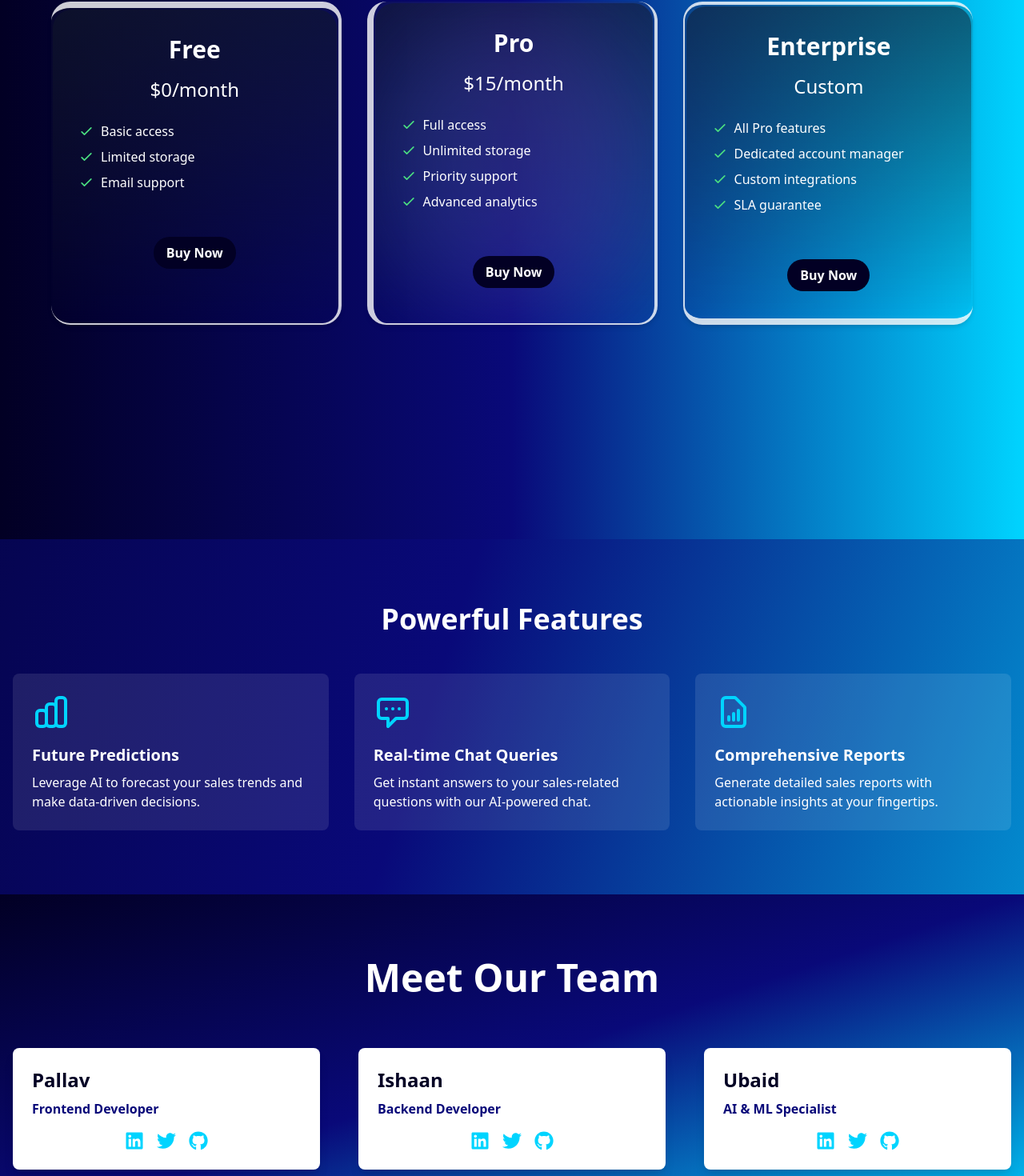
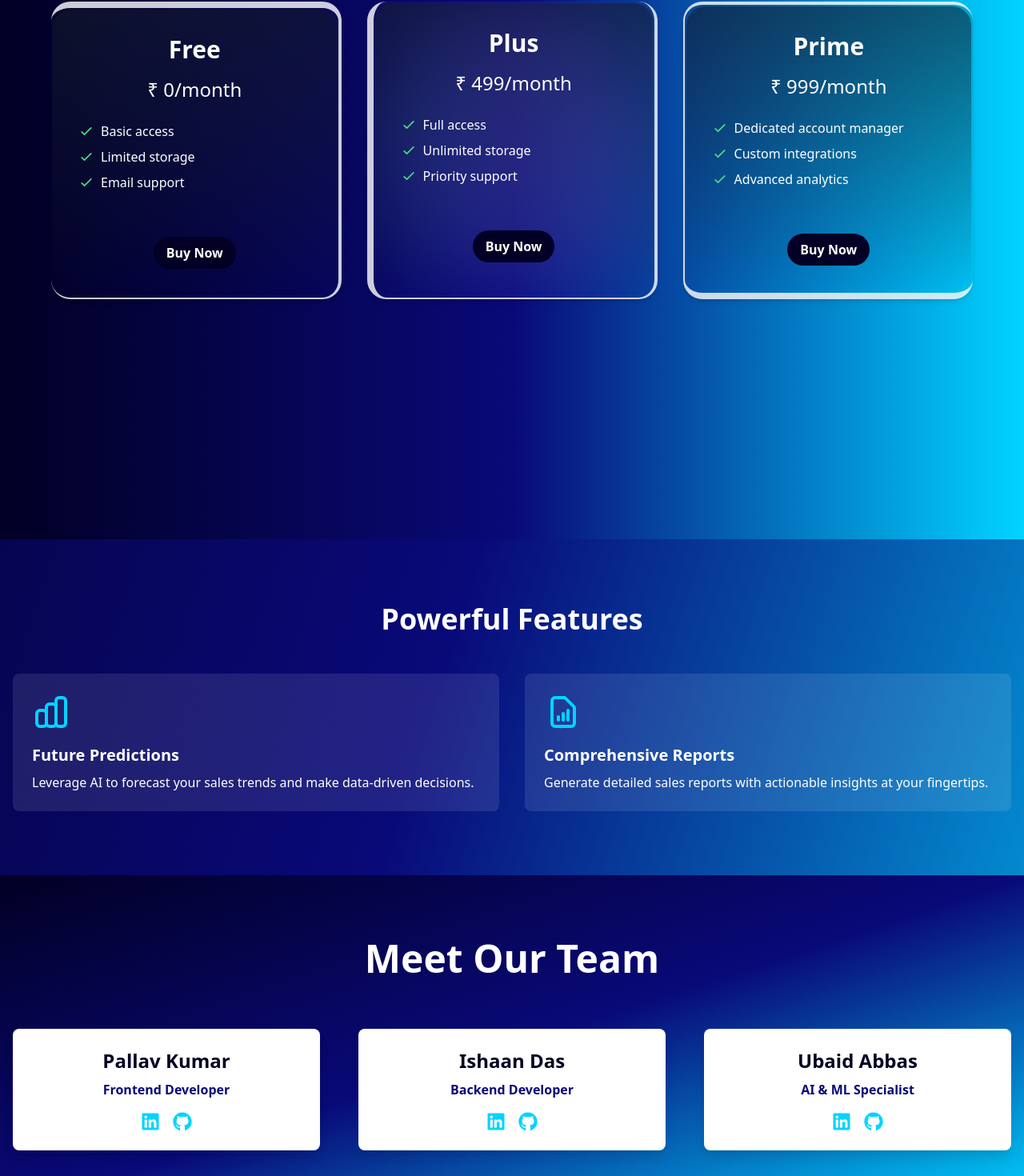
Before and after one commit to Pallav46/SalesSage, a React (Vite) app in the folder Frontend/: page / in a window 1280 px wide. Shown: the part 1502-2972 px from the top of the page at 80% size. Built offline with nearby package versions, Linux system fonts and the light colour scheme.

Commit message:
Fix frontend

```diff
--- a/Frontend/src/components/Footer.jsx
+++ b/Frontend/src/components/Footer.jsx
@@ -45,7 +45,7 @@ const Footer = () => {
           </div>
         </div>
         <div className="text-center mt-8 border-t border-gray-700 pt-4">
-          <p>&copy; {new Date().getFullYear()} YourCompanyName. All rights reserved.</p>
+          <p>&copy; {new Date().getFullYear()} SalesSage. All rights reserved.</p>
         </div>
       </div>
     </footer>
--- a/Frontend/src/components/Subscription.jsx
+++ b/Frontend/src/components/Subscription.jsx
@@ -5,20 +5,20 @@ import axios from "axios";
 const plans = [
   {
     type: "Free",
-    price: "$0/month",
+    price: "₹ 0/month",
     features: ["Basic access", "Limited storage", "Email support"],
     tier: 1
   },
   {
-    type: "Pro",
-    price: "$15/month",
-    features: ["Full access", "Unlimited storage", "Priority support", "Advanced analytics"],
+    type: "Plus",
+    price: "₹ 499/month",
+    features: ["Full access", "Unlimited storage", "Priority support"],
     tier: 2
   },
   {
-    type: "Enterprise",
-    price: "Custom",
-    features: ["All Pro features", "Dedicated account manager", "Custom integrations", "SLA guarantee"],
+    type: "Prime",
+    price: "₹ 999/month",
+    features: ["Dedicated account manager", "Custom integrations", , "Advanced analytics"],
     tier: 3
   }
 ];
--- a/Frontend/src/components/home/FeaturesSection.jsx
+++ b/Frontend/src/components/home/FeaturesSection.jsx
@@ -16,11 +16,6 @@ const Features = () => {
       description: "Leverage AI to forecast your sales trends and make data-driven decisions."
     },
     {
-      icon: <svg className="w-12 h-12 mb-4 text-[#00D4FF]" fill="none" stroke="currentColor" viewBox="0 0 24 24" xmlns="http://www.w3.org/2000/svg"><path strokeLinecap="round" strokeLinejoin="round" strokeWidth="2" d="M8 10h.01M12 10h.01M16 10h.01M9 16H5a2 2 0 01-2-2V6a2 2 0 012-2h14a2 2 0 012 2v8a2 2 0 01-2 2h-5l-5 5v-5z"></path></svg>,
-      title: "Real-time Chat Queries",
-      description: "Get instant answers to your sales-related questions with our AI-powered chat."
-    },
-    {
       icon: <svg className="w-12 h-12 mb-4 text-[#00D4FF]" fill="none" stroke="currentColor" viewBox="0 0 24 24" xmlns="http://www.w3.org/2000/svg"><path strokeLinecap="round" strokeLinejoin="round" strokeWidth="2" d="M9 17v-2m3 2v-4m3 4v-6m2 10H7a2 2 0 01-2-2V5a2 2 0 012-2h5.586a1 1 0 01.707.293l5.414 5.414a1 1 0 01.293.707V19a2 2 0 01-2 2z"></path></svg>,
       title: "Comprehensive Reports",
       description: "Generate detailed sales reports with actionable insights at your fingertips."
@@ -31,7 +26,7 @@ const Features = () => {
     <section id="features" className="py-20 px-4">
       <div className="container mx-auto">
         <h2 className="text-4xl font-bold mb-12 text-center">Powerful Features</h2>
-        <div className="grid grid-cols-1 md:grid-cols-3 gap-8">
+        <div className="grid grid-cols-1 md:grid-cols-2 gap-8 justify-center">
           {features.map((feature, index) => (
             <FeatureCard key={index} {...feature} />
           ))}
--- a/Frontend/src/components/home/Team.jsx
+++ b/Frontend/src/components/home/Team.jsx
@@ -28,25 +28,22 @@ const TeamMember = ({ name, role, linkedin, twitter, github }) => (
 const Team = () => {
   const team = [
     {
-      name: 'Pallav',
+      name: 'Pallav Kumar',
       role: 'Frontend Developer',
-      linkedin: 'https://www.linkedin.com/in/pallav',
-      twitter: 'https://twitter.com/pallav',
-      github: 'https://github.com/pallav',
+      linkedin: 'https://www.linkedin.com/in/pallav-kumar-990435258/',
+      github: 'https://github.com/Pallav46',
     },
     {
-      name: 'Ishaan',
+      name: 'Ishaan Das',
       role: 'Backend Developer',
-      linkedin: 'https://www.linkedin.com/in/ishaan',
-      twitter: 'https://twitter.com/ishaan',
-      github: 'https://github.com/ishaan',
+      linkedin: 'https://www.linkedin.com/in/ishaan-das-2813b6200/',
+      github: 'https://github.com/ishaan19d',
     },
     {
-      name: 'Ubaid',
+      name: 'Ubaid Abbas',
       role: 'AI & ML Specialist',
-      linkedin: 'https://www.linkedin.com/in/ubaid',
-      twitter: 'https://twitter.com/ubaid',
-      github: 'https://github.com/ubaid',
+      linkedin: 'https://www.linkedin.com/in/ubaid-abbas/',
+      github: 'https://github.com/ubaid2751',
     },
   ];
 
@@ -59,7 +56,7 @@ const Team = () => {
         <h2 className="text-5xl font-bold mb-16 text-center text-white">
           Meet Our Team
         </h2>
-        <div className="grid grid-cols-1 sm:grid-cols-2 md:grid-cols-3 gap-12">
+        <div className="grid grid-cols-1 sm:grid-cols-2 md:grid-cols-3 gap-12 fles justify-center align-middle text-center">
           {team.map((member, index) => (
             <TeamMember key={index} {...member} />
           ))}
--- a/Frontend/src/components/me/MyProfile.jsx
+++ b/Frontend/src/components/me/MyProfile.jsx
@@ -74,7 +74,7 @@ const MyProfile = () => {
               <span className="font-medium text-sky-500">Tier:</span> <span className="text-white">{user ? `Tier ${user.tier}` : 'N/A'}</span>
             </p>
             <p className="text-sky-400">
-              <span className="font-medium text-sky-500">Expiry:</span> <span className="text-white">{user ? new Date(user.expiry_date).toLocaleDateString() : 'N/A'}</span>
+              <span className="font-medium text-sky-500">Expiry:</span> <span className="text-white">{user.tier != 1 ? new Date(user.expiry_date).toLocaleDateString() : 'N/A'}</span>
             </p>
           </div>
 
```
